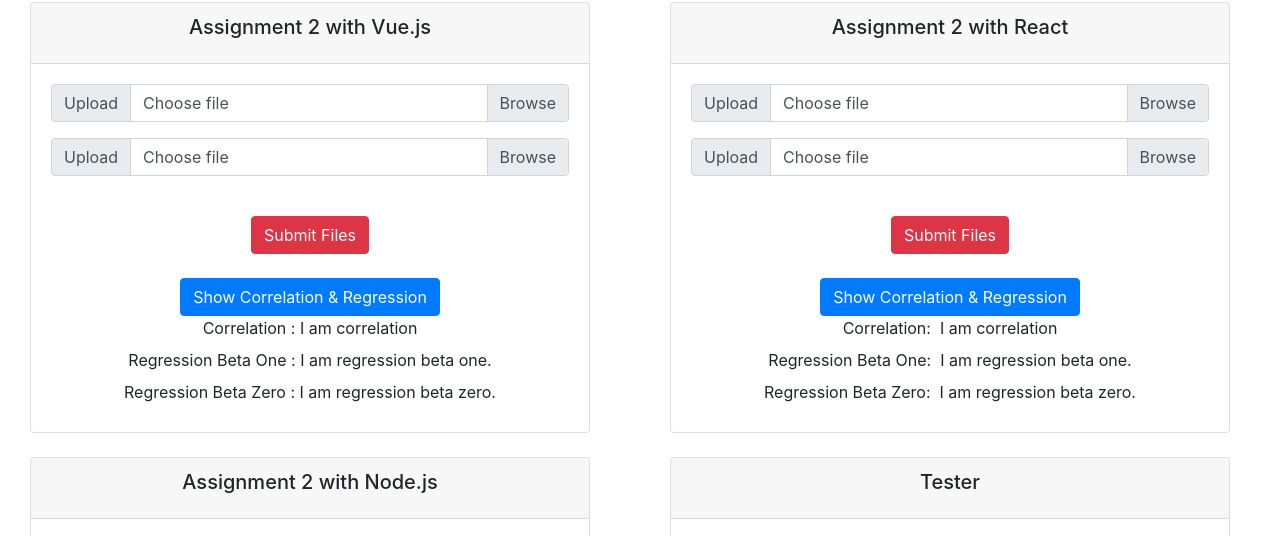
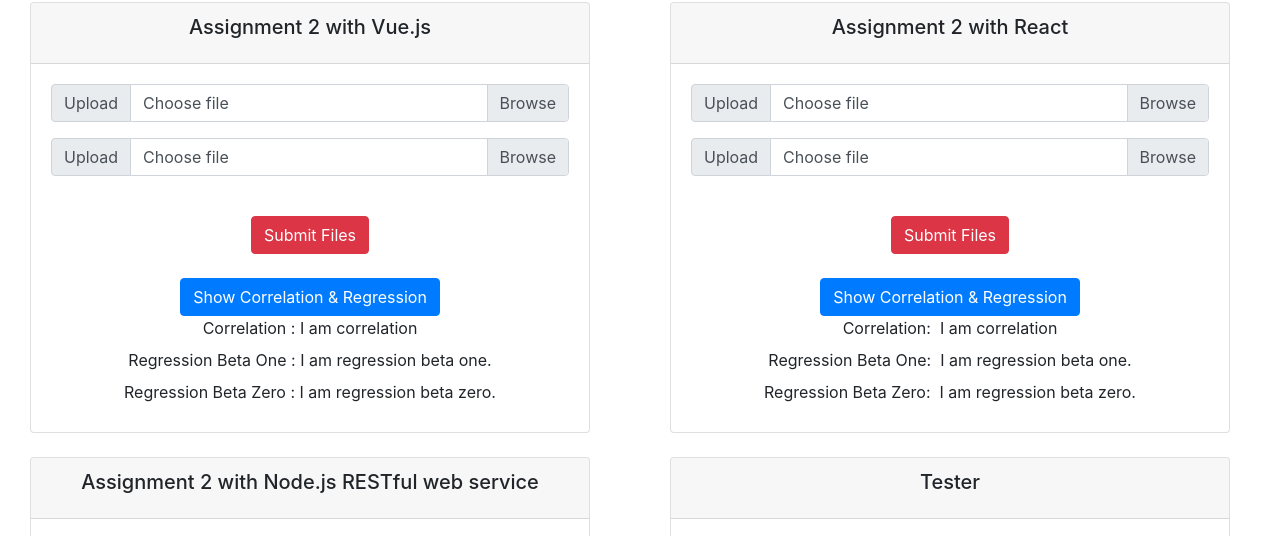
Before and after one commit to SnowNooDLe/BCPR280_Part2, a plain HTML site: page index.html in a window 1280 px wide. Shown: the part 243-779 px from the top of the page. Drawn offline with nearby package versions, Linux system fonts and the light colour scheme.

Commit message:
small update

```diff
--- a/Calculator_Command.js
+++ b/Calculator_Command.js
@@ -34,9 +34,11 @@
     let regressionBetaZero = calc.regressionBetaZero
 
     try {
+      console.log("Adding results into file : " + outFile)
       appendFileSync(outFile, 'Correlation is : ' + correlation + '\r\n')
       appendFileSync(outFile, 'Regression Beta One is : ' + regressionBetaOne + '\r\n')
       appendFileSync(outFile, 'Regression Beta Zero is : ' + regressionBetaZero + '\r\n')
+      console.log("Results are successfuly put into file : " + outFile)
     } catch (err) {
         console.log(err)
     }
--- a/index.html
+++ b/index.html
@@ -77,7 +77,7 @@
         <div class="col-sm-6">
             <div class="card text-center" style="width: 35rem;">
                 <div class="card-header">
-                    <h5 class="card-title">Assignment 2 with Node.js</h5>
+                    <h5 class="card-title">Assignment 2 with Node.js RESTful web service</h5>
                 </div>
                 <div class="card-body">
                     <!-- VIEW -->
```
Also changed, not shown: result.txt (deleted).
